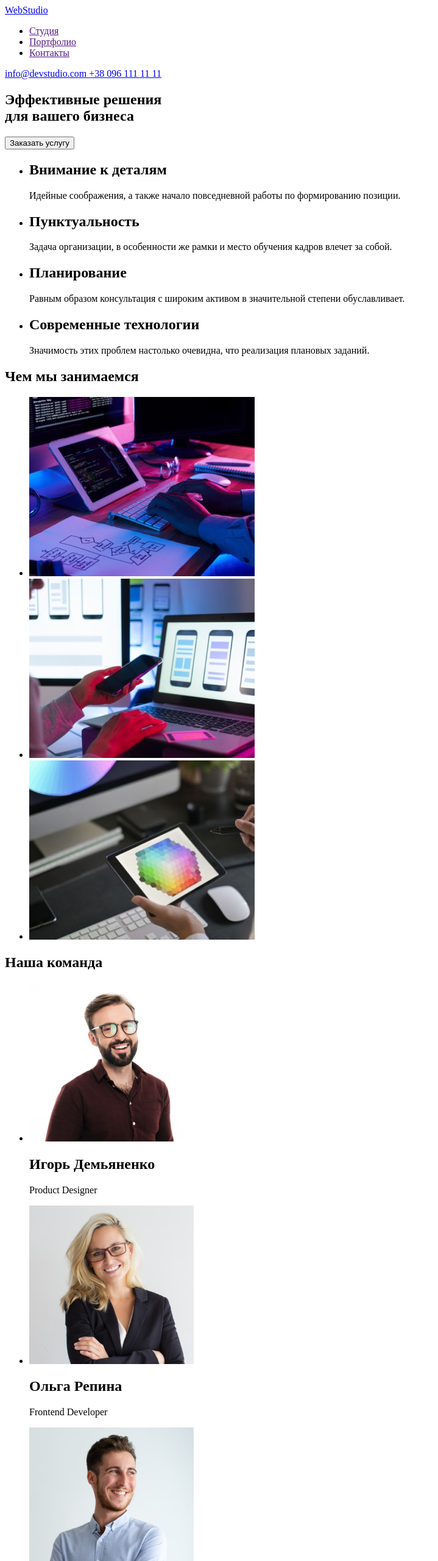
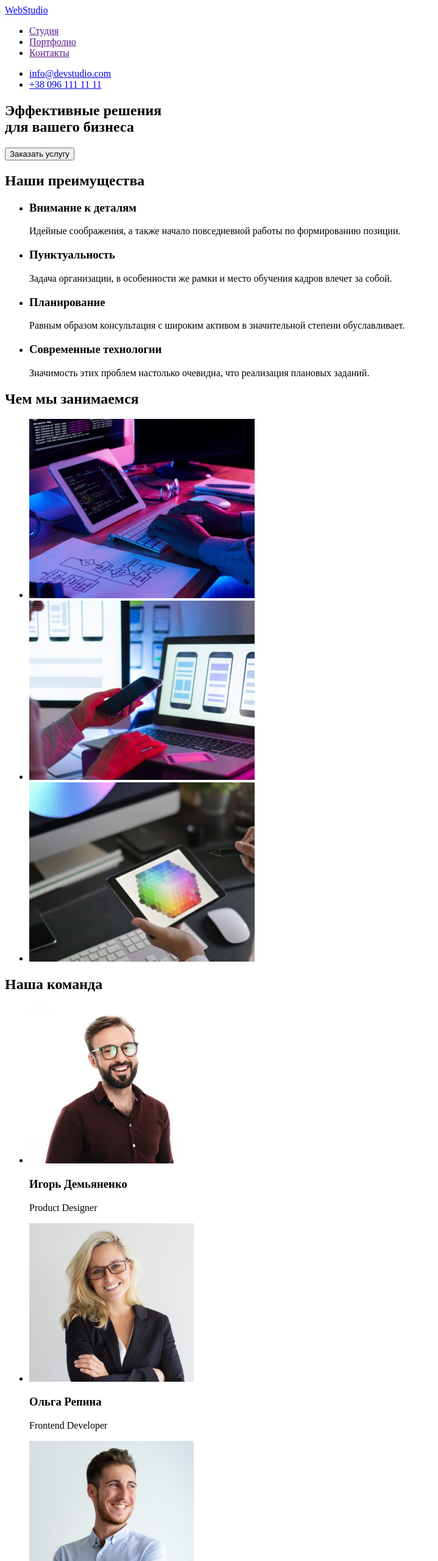
Before and after one commit to YULIIA1502/goit-markup-hw-01, a plain HTML site: page index.html in a window 1280 px wide. Shown: the top 2560 px of the page at 61% size, without its empty margins (0-719 px from the left). Drawn offline with Linux system fonts and the light colour scheme.

Commit message:
Добавляет список, заголовок секции

```diff
--- a/index.html
+++ b/index.html
@@ -17,8 +17,10 @@
                 <li> <a href="">Контакты</a></li>
             </ul>
         </nav>
-      <a href="moilto:info@devstudio.com"> info@devstudio.com </a>
-      <a href="tel:+380961111111">+38 096 111 11 11</a>
+        <ul>
+            <li><a href="moilto:info@devstudio.com"> info@devstudio.com </a></li>
+            <li> <a href="tel:+380961111111">+38 096 111 11 11</a> </li>
+        </ul>
     </header>
     <main>
         <section>
@@ -26,21 +28,22 @@
             <button type="button">Заказать услугу</button>
         </section>
         <section>
+            <h2> Наши преимущества </h2>
             <ul>
                 <li>
-                    <h2>Внимание к деталям</h2>
+                    <h3>Внимание к деталям</h3>
                     <p>Идейные соображения, а также начало повседневной работы по формированию позиции.</p>
                 </li>
                 <li>
-                    <h2>Пунктуальность</h2>
+                    <h3>Пунктуальность</h3>
                     <p>Задача организации, в особенности же рамки и место обучения кадров влечет за собой.</p>
                 </li>
                 <li>
-                    <h2>Планирование</h2>
+                    <h3>Планирование</h3>
                     <p>Равным образом консультация с широким активом в значительной степени обуславливает.</p>
                 </li>
                 <li>
-                    <h2>Современные технологии</h2>
+                    <h3>Современные технологии</h3>
                     <p>Значимость этих проблем настолько очевидна, что реализация плановых заданий.</p>
                 </li>
             </ul>
@@ -49,27 +52,27 @@
             <h2>Чем мы занимаемся</h2>
             <ul>
                 <li>
-                    <img src="./images/img-1.jpg" alt="верстка" width="370">
+                    <img src="./images/img-1.jpg" alt="планирование макета" width="370">
                 </li>
                 <li>
-                    <img src="./images/img-2.jpg" alt="разметка  страници" width="370">
+                    <img src="./images/img-2.jpg" alt="позиционирование страници" width="370">
                 </li>
                 <li>
-                    <img src="./images/img-3.jpg" alt="графический дизайн" width="370">
+                    <img src="./images/img-3.jpg" alt="подбор цветовой композиции" width="370">
                 </li>
             </ul>
         </section>
         <section>
             <h2> Наша команда</h2>
             <ul>
-                <li> <img src="./images/specialist-1.jpg" alt="специалист" width="270">
-                    <h2>Игорь Демьяненко</h2> <p lang="en">Product Designer</p></li>
-                <li><img src="./images/specialist-2.jpg" alt="специалист" width="270">
-                    <h2>Ольга Репина</h2> <p lang="en">Frontend Developer</p></li>
-                <li><img src="./images/specialist-3.jpg" alt="специалист" width="270">
-                    <h2>Николай Тарасов</h2> <p lang="en">Marketing</p></li>
-                <li><img src="./images/specialist-4.jpg" alt="специалист" width="270">
-                    <h2>Михаил Ермаков</h2> <p lang="en">UI Designer</p></li>
+                <li> <img src="./images/specialist-1.jpg" alt="дизайнер продукта" width="270">
+                    <h3>Игорь Демьяненко</h3> <p lang="en">Product Designer</p></li>
+                <li><img src="./images/specialist-2.jpg" alt="разработчик" width="270">
+                    <h3>Ольга Репина</h3> <p lang="en">Frontend Developer</p></li>
+                <li><img src="./images/specialist-3.jpg" alt="маркетолог" width="270">
+                    <h3>Николай Тарасов</h3> <p lang="en">Marketing</p></li>
+                <li><img src="./images/specialist-4.jpg" alt="дизайнер интерфейсов" width="270">
+                    <h3>Михаил Ермаков</h3> <p lang="en">UI Designer</p></li>
             </ul>
         </section>
     </main>
```
